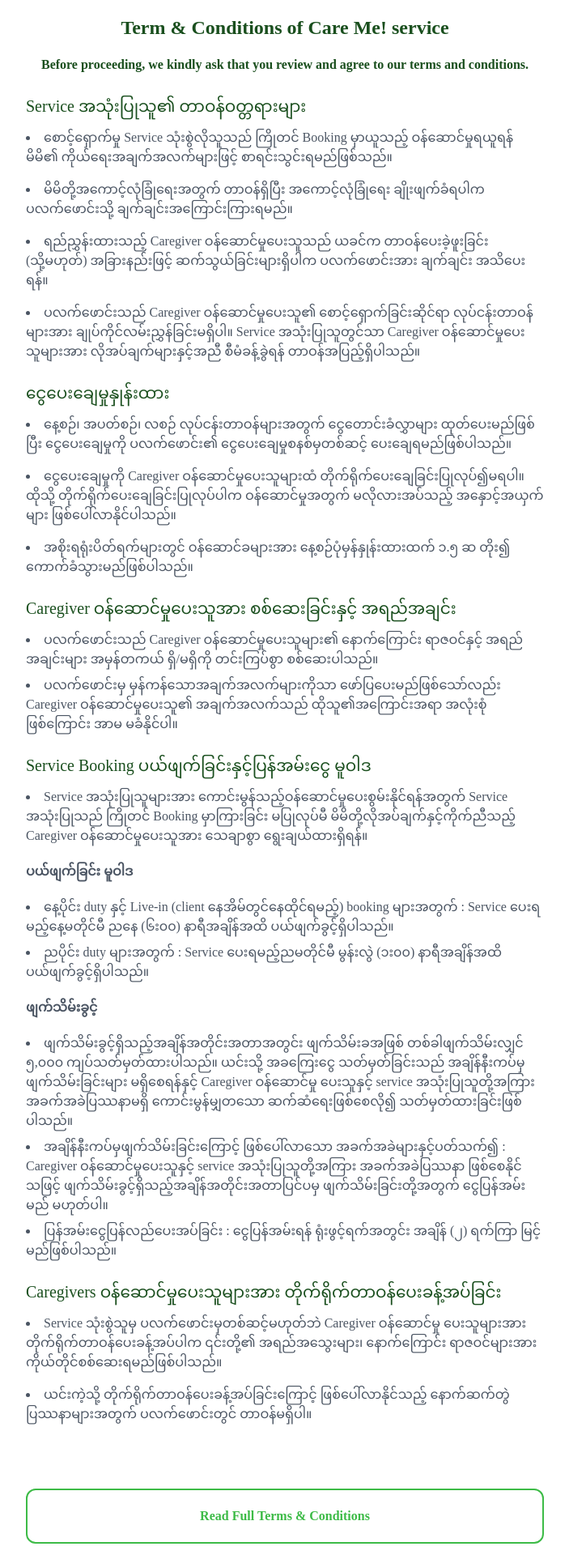
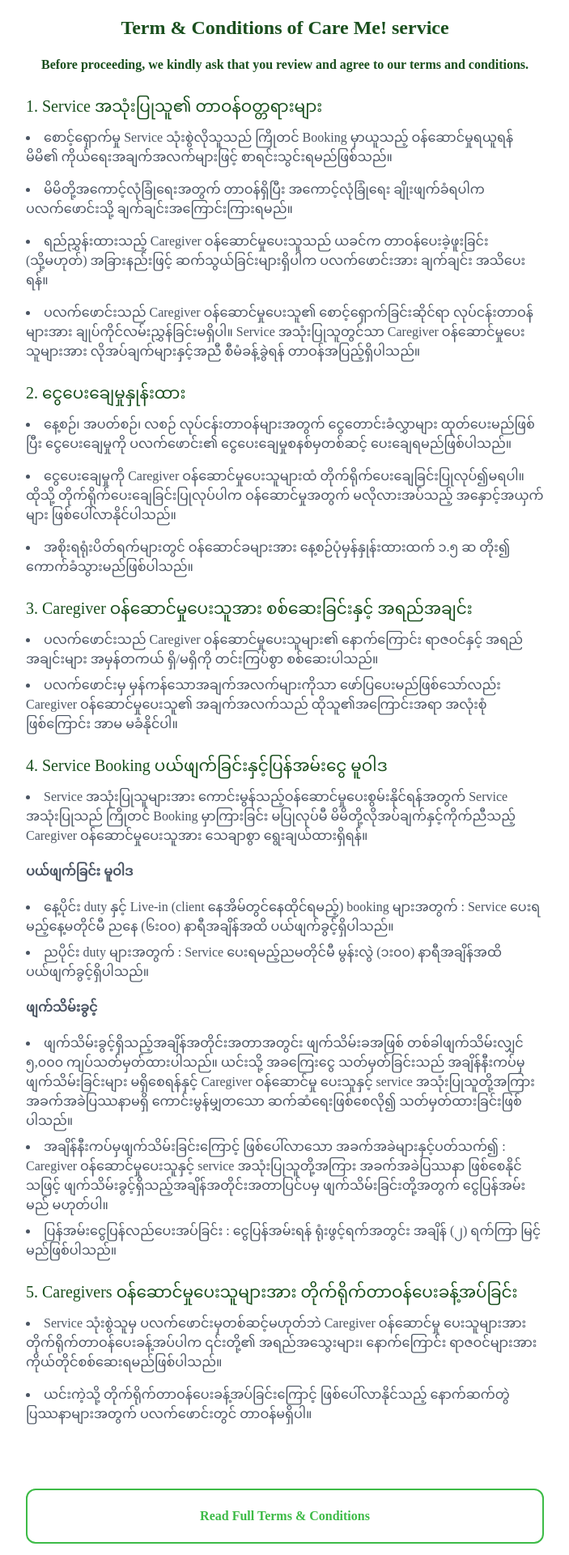
Before and after one commit to Care-Mel/caremel-registeration-form, a React (Vite) app: page /term in a window 1280 px wide. Shown: the top 1920 px of the page at 81% size, without its empty margins (288-991 px from the left). Built offline with nearby package versions, Linux system fonts and the light colour scheme; a web font is replaced by a local one.

Commit message:
feat: add term & condition page

```diff
--- a/src/components/HomePage.jsx
+++ b/src/components/HomePage.jsx
@@ -32,7 +32,7 @@
           journey to quality care starts here!
         </p>
         <button
-          onClick={() => navigate("/form")}
+          onClick={() => navigate("/term")}
           className="w-full bg-primary text-white px-4 py-[16px] rounded-full font-bold text-[14px] flex justify-center items-center transition-all duration-300 ease-in-out active:bg-secondary"
         >
           Next
--- a/src/components/Term.jsx
+++ b/src/components/Term.jsx
@@ -18,7 +18,7 @@
       {/* Information Privacy Section */}
       <section className="mb-6">
         <h2 className="text-[20px] font-medium text-secondary mb-3">
-          Service အသုံးပြုသူ၏ တာဝန်ဝတ္တရားများ{" "}
+          1. Service အသုံးပြုသူ၏ တာဝန်ဝတ္တရားများ{" "}
         </h2>
         <ul className="space-y-4 list-disc list-inside">
           <li className="text-gray-600 text-[16px]">
@@ -43,7 +43,7 @@
 
       {/* Payment Rule Section */}
       <section className="mb-6">
-        <h2 className="text-[20px] font-medium text-secondary mb-3">ငွေပေးချေမှုနှုန်းထား</h2>
+        <h2 className="text-[20px] font-medium text-secondary mb-3">2. ငွေပေးချေမှုနှုန်းထား</h2>
         <ul className="space-y-4 list-disc list-inside">
           <li className="text-gray-600 text-[16px]">
             နေ့စဉ်၊ အပတ်စဉ်၊ လစဉ် လုပ်ငန်းတာဝန်များအတွက် ငွေတောင်းခံလွှာများ ထုတ်ပေးမည်ဖြစ်ပြီး
@@ -64,7 +64,7 @@
       {/* Safety Promises Section */}
       <section className="mb-6">
         <h2 className="text-[20px] font-medium text-secondary mb-3">
-          Caregiver ဝန်ဆောင်မှုပေးသူအား စစ်ဆေးခြင်းနှင့် အရည်အချင်း
+          3. Caregiver ဝန်ဆောင်မှုပေးသူအား စစ်ဆေးခြင်းနှင့် အရည်အချင်း
         </h2>
         <ul className="space-y-2 list-disc list-inside">
           <li className="text-gray-600 text-[16px]">
@@ -80,7 +80,7 @@
 
       <section className="mb-6">
         <h2 className="text-[20px] font-medium text-secondary mb-3">
-          Service Booking ပယ်ဖျက်ခြင်းနှင့်ပြန်အမ်း‌ငွေ မူဝါဒ
+          4. Service Booking ပယ်ဖျက်ခြင်းနှင့်ပြန်အမ်း‌ငွေ မူဝါဒ
         </h2>
         <ul className="space-y-2 list-disc list-inside">
           <li className="text-gray-600 text-[16px]">
@@ -125,8 +125,7 @@
       {/* Payment Rule Section */}
       <section className="mb-6">
         <h2 className="text-[20px] font-medium text-secondary mb-3">
-          {" "}
-          Caregivers ဝန်ဆောင်မှုပေးသူများအား တိုက်ရိုက်တာဝန်ပေးခန့်အပ်ခြင်း
+          5. Caregivers ဝန်ဆောင်မှုပေးသူများအား တိုက်ရိုက်တာဝန်ပေးခန့်အပ်ခြင်း
         </h2>
         <ul className="space-y-4 list-disc list-inside">
           <li className="text-gray-600 text-[16px]">
@@ -145,7 +144,7 @@
         <div>
           {/* Payment Rule Section */}
           <section className="mb-6">
-            <h2 className="text-[20px] font-medium text-secondary mb-3"> စောင့်ထိန်းရန်</h2>
+            <h2 className="text-[20px] font-medium text-secondary mb-3">6. စောင့်ထိန်းရန်</h2>
             <ul className="space-y-4 list-disc list-inside">
               <li className="text-gray-600 text-[16px]">
                 ကုမ္ပဏီမှ မိမိတို့၏ Service သုံးစွဲသူများထံမှ ပေးအပ်ထားသည့်/ ကောက်ယူထားသည့်
@@ -164,7 +163,7 @@
           <section className="mb-6">
             <h2 className="text-[20px] font-medium text-secondary mb-3">
               {" "}
-              အိမ်တွင်း ဘေးကင်းလုံခြုံရေးနှင့်တာဝန်ယူမှု/တာဝန်ခံမှုများ
+              7. အိမ်တွင်း ဘေးကင်းလုံခြုံရေးနှင့်တာဝန်ယူမှု/တာဝန်ခံမှုများ
             </h2>
             <ul className="space-y-4 list-disc list-inside">
               <li className="text-gray-600 text-[16px]">
@@ -187,7 +186,8 @@
 
           <section className="mb-6">
             <h2 className="text-[20px] font-medium text-secondary mb-3">
-              အငြင်းပွားမှုပြဿနာများ၊ တိုင်ကြားမှုများနှင့် ဝန်ဆောင်မှုကို တိုင်းတာစောင့်ကြပ်ခြင်း
+              8. အငြင်းပွားမှုပြဿနာများ၊ တိုင်ကြားမှုများနှင့် ဝန်ဆောင်မှုကို
+              တိုင်းတာစောင့်ကြပ်ခြင်း
             </h2>
             <ul className="space-y-4 list-disc list-inside">
               <li className="text-gray-600 text-[16px]">
@@ -200,7 +200,7 @@
 
           <section className="mb-6">
             <h2 className="text-[20px] font-medium text-secondary mb-3">
-              Caregivers ဝန်ဆောင်မှုပေးသူများအား တိုက်ရိုက်တာဝန်ပေးခန့်အပ်ခြင်း
+              9. Caregivers ဝန်ဆောင်မှုပေးသူများအား တိုက်ရိုက်တာဝန်ပေးခန့်အပ်ခြင်း
             </h2>
             <ul className="space-y-4 list-disc list-inside">
               <li className="text-gray-600 text-[16px]">
@@ -218,7 +218,7 @@
 
           <section className="mb-6">
             <h2 className="text-[20px] font-medium text-secondary mb-3">
-              ကြိုတင်မှန်းဆ၍မရသည့် ကိစ္စရပ်များ
+              10. ကြိုတင်မှန်းဆ၍မရသည့် ကိစ္စရပ်များ
             </h2>
             <ul className="space-y-4 list-disc list-inside">
               <li className="text-gray-600 text-[16px]">
@@ -230,7 +230,9 @@
           </section>
 
           <section className="mb-6">
-            <h2 className="text-[20px] font-medium text-secondary mb-3">သဘောတူညီမှု ရပ်ဆဲခြင်း</h2>
+            <h2 className="text-[20px] font-medium text-secondary mb-3">
+              11. သဘောတူညီမှု ရပ်ဆဲခြင်း
+            </h2>
             <p className="text-[16px] font-bold my-5">
               အောက်ပါအခြေအနေများတွင် ချက်ချင်းရပ်စဲနိုင်သည်
             </p>
@@ -250,7 +252,7 @@
 
           <section className="mb-6">
             <h2 className="text-[20px] font-medium text-secondary mb-3">
-              သဘောတူညီမှုကာလလွန်တွင် တာဝန်ယူရမည့် ဝတ္တရားများ
+              12. သဘောတူညီမှုကာလလွန်တွင် တာဝန်ယူရမည့် ဝတ္တရားများ
             </h2>
             <ul className="space-y-4 list-disc list-inside">
               <li className="text-gray-600 text-[16px]">
@@ -263,7 +265,7 @@
 
           <section className="mb-6">
             <h2 className="text-[20px] font-medium text-secondary mb-3">
-              Service သုံးစွဲမှုရပ်ဆဲခြင်း
+              13. Service သုံးစွဲမှုရပ်ဆဲခြင်း
             </h2>
             <ul className="space-y-4 list-disc list-inside">
               <li className="text-gray-600 text-[16px]">
@@ -286,7 +288,7 @@
           </section>
 
           <section className="mb-6">
-            <h2 className="text-[20px] font-medium text-secondary mb-3">လျော်ကြေးပေးခြင်း</h2>
+            <h2 className="text-[20px] font-medium text-secondary mb-3">14. လျော်ကြေးပေးခြင်း</h2>
             <ul className="space-y-4 list-disc list-inside">
               <li className="text-gray-600 text-[16px]">
                 Caregiver ဝန်ဆောင်မှုပေးသူ-Serviceသုံးစွဲသူတို့အကြား ဖြစ်ပေါ်လာသော
@@ -299,7 +301,7 @@
           </section>
 
           <section className="mb-6">
-            <h2 className="text-[20px] font-medium text-secondary mb-3">ပလက်ဖောင်းမူဝါဒ</h2>
+            <h2 className="text-[20px] font-medium text-secondary mb-3">15. ပလက်ဖောင်းမူဝါဒ</h2>
             <ul className="space-y-4 list-disc list-inside">
               <li className="text-gray-600 text-[16px]">
                 ဤပလက်ဖောင်းသည် Caregiving စောင့်ရှောက်မှု Service အသုံးပြုလိုသူနှင့် Service
@@ -319,7 +321,7 @@
 
           <section className="mb-6">
             <h2 className="text-[20px] font-medium text-secondary mb-3">
-              ကိုယ်ရေးကိုယ်တာအချက်အလက် မူဝါဒ
+              16. ကိုယ်ရေးကိုယ်တာအချက်အလက် မူဝါဒ
             </h2>
             <ul className="space-y-4 list-disc list-inside">
               <li className="text-gray-600 text-[16px]">
```
